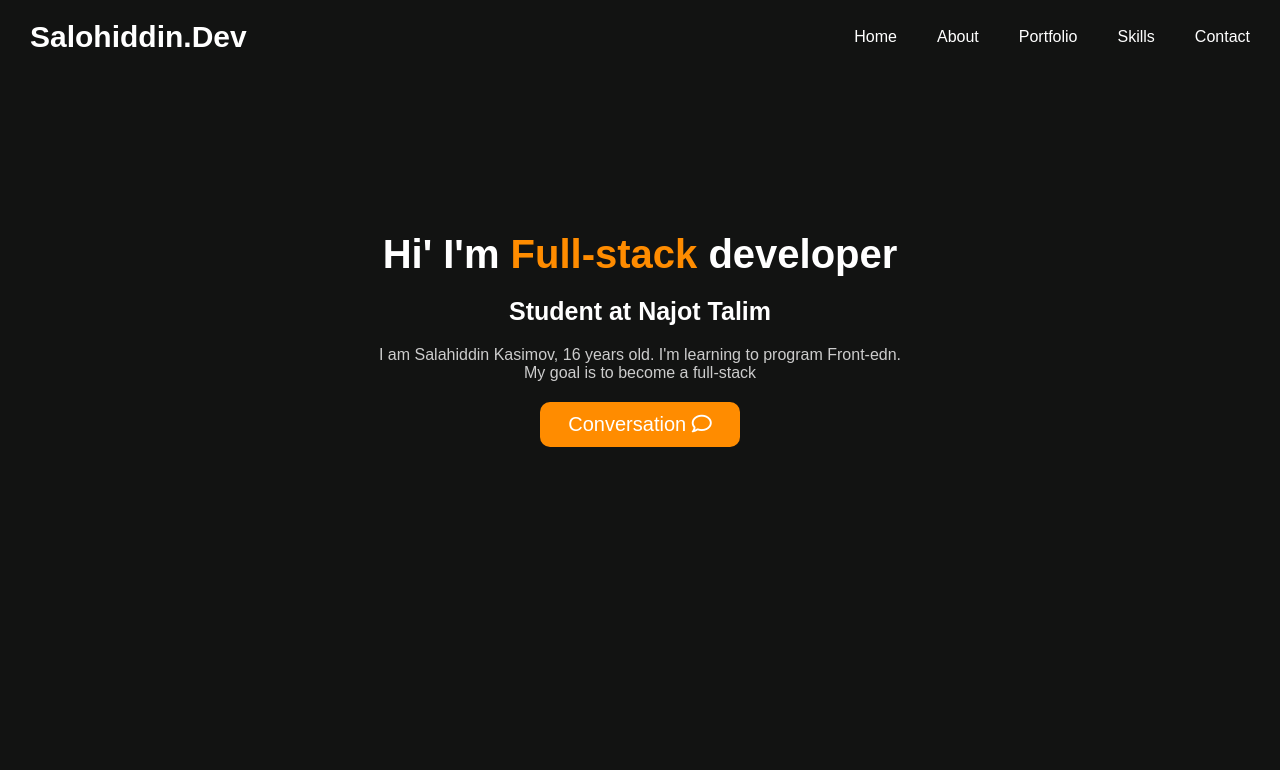
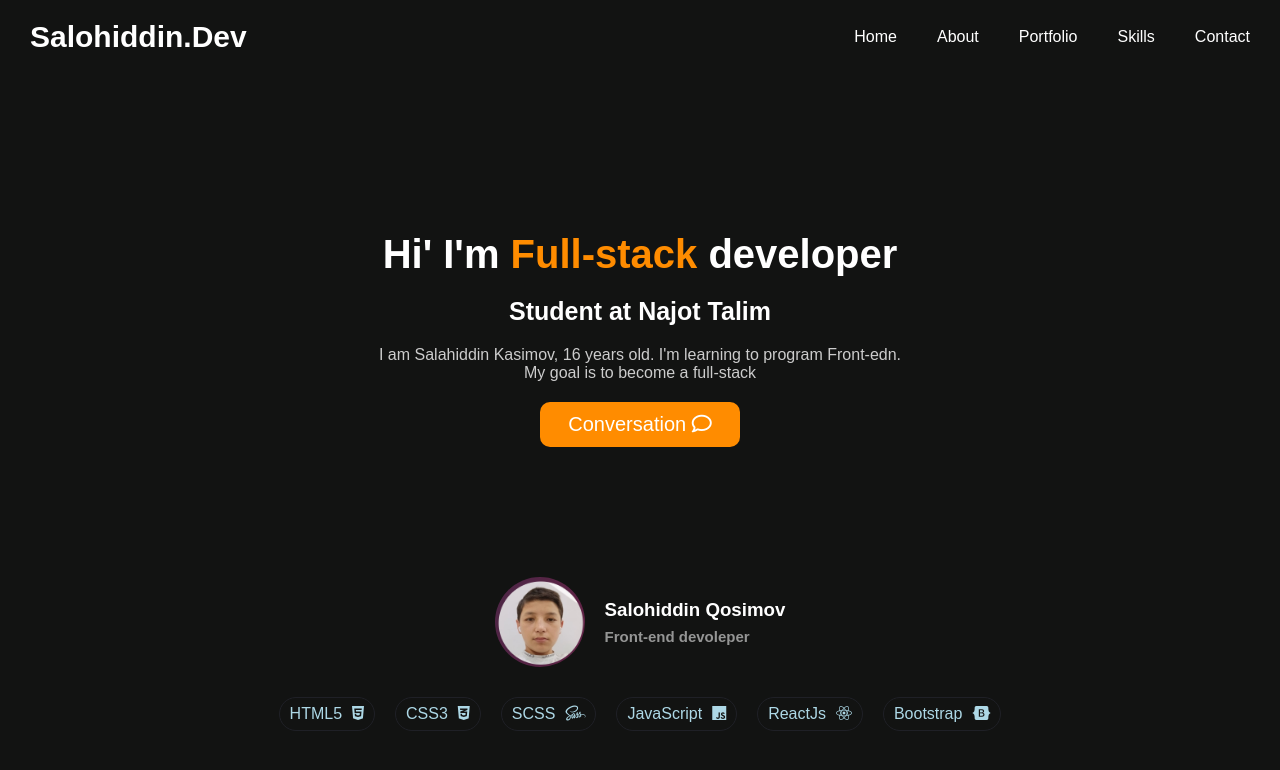
Before and after one commit to salohiddinnt17833i/firsr-responsive-portfolio, a plain HTML site: page index.html in a window 1280 px wide. Drawn offline with Linux system fonts and the light colour scheme.

Commit message:
Ozgarishlar kiritildi

```diff
--- a/index.html
+++ b/index.html
@@ -35,6 +35,39 @@
         <button>Conversation <i class="fa-regular fa-comment"></i></button>
     </main>
 
+    <section class="skills">
+        <div class="description">
+            <img src="./img/me-imgs.png" width="80">
+            <div class="text"><h3>Salohiddin Qosimov</h3>
+                <h4>Front-end devoleper</h4></div>
+        </div>
+        <div class="description__item">
+            <div class="item">
+                <a href="#">HTML5<i class="fa-brands fa-html5"></i></a>
+            </div>
+
+            <div class="item">
+                <a href="#">CSS3 <i class="fa-brands fa-css3-alt"></i></a>
+            </div>
+
+            <div class="item">
+                <a href="#">SCSS <i class="fa-brands fa-sass"></i></a>
+            </div>
+
+            <div class="item">
+                <a href="#">JavaScript <i class="fa-brands fa-js"></i></a>
+            </div>
+
+            <div class="item">
+                <a href="#">ReactJs <i class="fa-brands fa-react"></i></a>
+            </div>
+
+            <div class="item">
+                <a href="#">Bootstrap <i class="fa-brands fa-bootstrap"></i></a>
+            </div>
+        </div>
+    </section>
+
 
 
 
--- a/mian.css
+++ b/mian.css
@@ -121,6 +121,67 @@ body {
     transform: translateY(-20%);
 }
 
+/* Skills styles */
+
+.skills
+{
+    display: flex;
+    flex-direction: column;
+    margin-left: auto;
+    margin-right:auto;
+    margin-top: 100px;
+}
+.skills .description
+{
+    display: flex;
+    align-items: center;
+    gap: 20px;
+    justify-content: center;
+}
+.skills .description img
+{
+    width: 90px;
+    height: 90px;
+    border-radius: 50%;
+    cursor: pointer;
+}
+.skills .description h3
+{
+    color: #fff;
+}
+.skills .description h4
+{
+    color: #ccc;
+    font-size: 15px;
+    margin-top: 7px;
+    opacity: 0.7;
+}
+.skills .description__item
+{
+    margin-top: 30px;
+    display: flex;
+    gap: 20px;
+    flex-direction: row;
+    justify-content: center;
+}
+
+.skills .description__item .item a
+{
+    display: flex;
+    gap: 10px;
+    text-align: center;
+    padding: 7px 10px;
+    text-decoration: none;
+    color: lightblue;
+    background-color: transparent;
+    border-radius: 20px;
+    border: 1px solid #1f2026;
+    transition: all 0.5s ease;
+}
+.skills .description__item .item a:hover
+{
+    transform: translateX(10%);
+}
 
 @media screen and (max-width:900px) {
     .header ul {
@@ -168,6 +229,11 @@ body {
     {
         color: darkorange;
     }
+    .skills .description__item
+    {
+        flex-wrap: wrap;
+    }
+
 }
 
 @media screen and (max-width: 320px) {
@@ -191,4 +257,5 @@ body {
         font-size: 20px;
     }
 
+
 }
```
Also changed, not shown: img/me-imgs.png (added), img/me__img.jpg (added).
